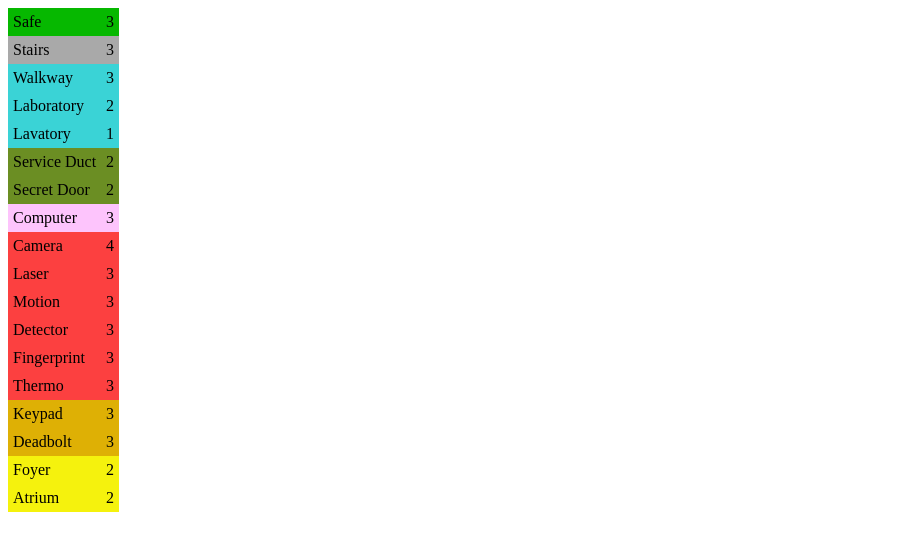
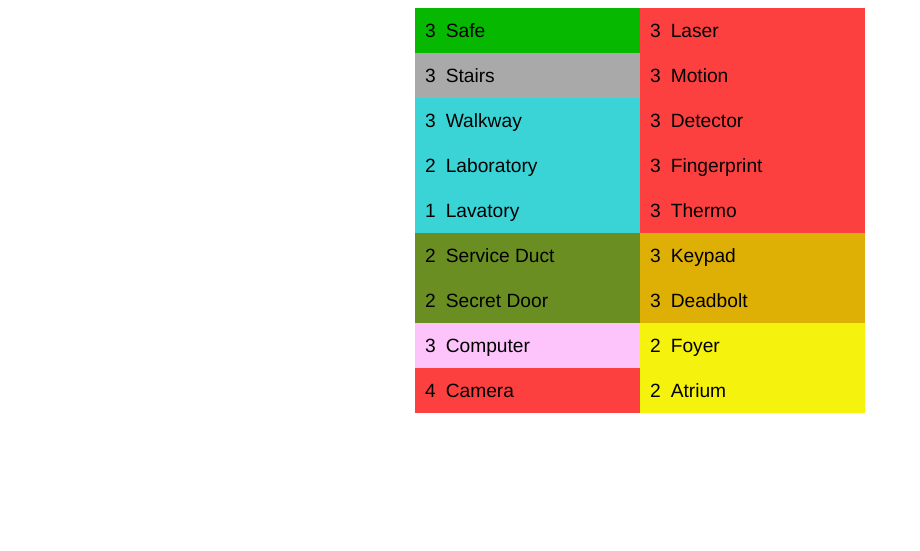
Before and after one commit to koralcem/personal-site, a Jekyll site: the page built from burgle-bros-react.html, in a window 1280 px wide. Shown: the top 551 px of the page, without its empty margins (0-920 px from the left). Built offline with Jekyll 4.4.1, drawn with Linux system fonts in a browser that asks for light colours; nearby versions of some CDN libraries.

Commit message:
Update React Burgle Bros cheat sheet to match web components version

```diff
--- a/css/BurgleBrosReact.scss
+++ b/css/BurgleBrosReact.scss
@@ -37,6 +37,34 @@ table {
   border-collapse: collapse;
 }
 
-td {
-  padding: 5px;
+.room {
+  display: flex;
+  align-items: center;
+  height: 45px;
+  font: 1.2em Helvetica, sans-serif;
+
+  div:first-child {
+    padding: 0 10px;
+  }
 }
+
+.out-of-game {
+  background-color: transparent;
+  text-decoration: line-through;
+}
+
+.card {
+  width: 450px;
+  display: flex;
+  justify-content: center;
+}
+
+.column {
+  width: 50%;
+  display: flex column;
+}
+
+#container {
+  display: flex;
+  justify-content: center;
+}
--- a/js/BurgleBrosReact.js
+++ b/js/BurgleBrosReact.js
@@ -14,49 +14,66 @@ class RoomTable extends React.Component {
     this.state = {
       rooms: this.props.rooms
     }
+    this.handleClick = this.handleClick.bind(this)
   }
 
   handleClick(roomName) {
     let rooms = this.state.rooms.slice()
     rooms.find( room => room.name === roomName ).count -= 1
-    rooms = rooms.filter( room => room.count > 0 )
     this.setState({rooms: rooms})
   }
 
   render() {
-    const totalRoomCount = this.state.rooms.reduce((total, room) => {
-      return total + room.count
-    }, 0)
+    const numColumns = 2
+    let columnComponents = []
+    for (let columnIndex = 0; columnIndex < numColumns; columnIndex++) {
+      const stride = this.state.rooms.length / numColumns
+      const sliceStart = columnIndex * stride
+      const sliceEnd = (columnIndex + 1) * stride
+      columnComponents.push(<RoomColumn rooms={this.state.rooms.slice(sliceStart, sliceEnd)} onClick={this.handleClick}/>)
+    }
 
+    return <div className='card'>{columnComponents}</div>
+  }
+}
+
+class RoomColumn extends React.Component {
+  render () {
     return (
-      <table>
-        <tbody>
-          {this.state.rooms.map((room) =>
+      <div className='column'>
+        {this.props.rooms.map((room) =>
           <RoomRow
             key={room.name}
             name={room.name}
             remaining={room.count}
             type={room.type}
-              onClick={() => this.handleClick(room.name) }
+            onClick={this.props.onClick}
           />
         )}
-        </tbody>
-      </table>
+      </div>
     )
   }
 }
 
 class RoomRow extends React.Component {
   render() {
+    let className = `room ${this.props.type}`
+    if (this.props.remaining === 0) {
+      className += ' out-of-game'
+    }
+
     return (
-      <tr className={this.props.type} onClick={() => this.props.onClick()}>
-        <td>{this.props.name}</td>
-        <td>{this.props.remaining}</td>
-      </tr>
+      <div className={className} onClick={() => {
+        if (this.props.remaining > 0) {
+          this.props.onClick(this.props.name)
+        }
+      }}>
+        <div>{this.props.remaining}</div>
+        <div>{this.props.name}</div>
+      </div>
     )
   }
 }
-
 
 const allRooms = [
   new RoomTile('Safe', 3, 'safe'),
```
Lines whose indentation alone changed are shown as unchanged.
